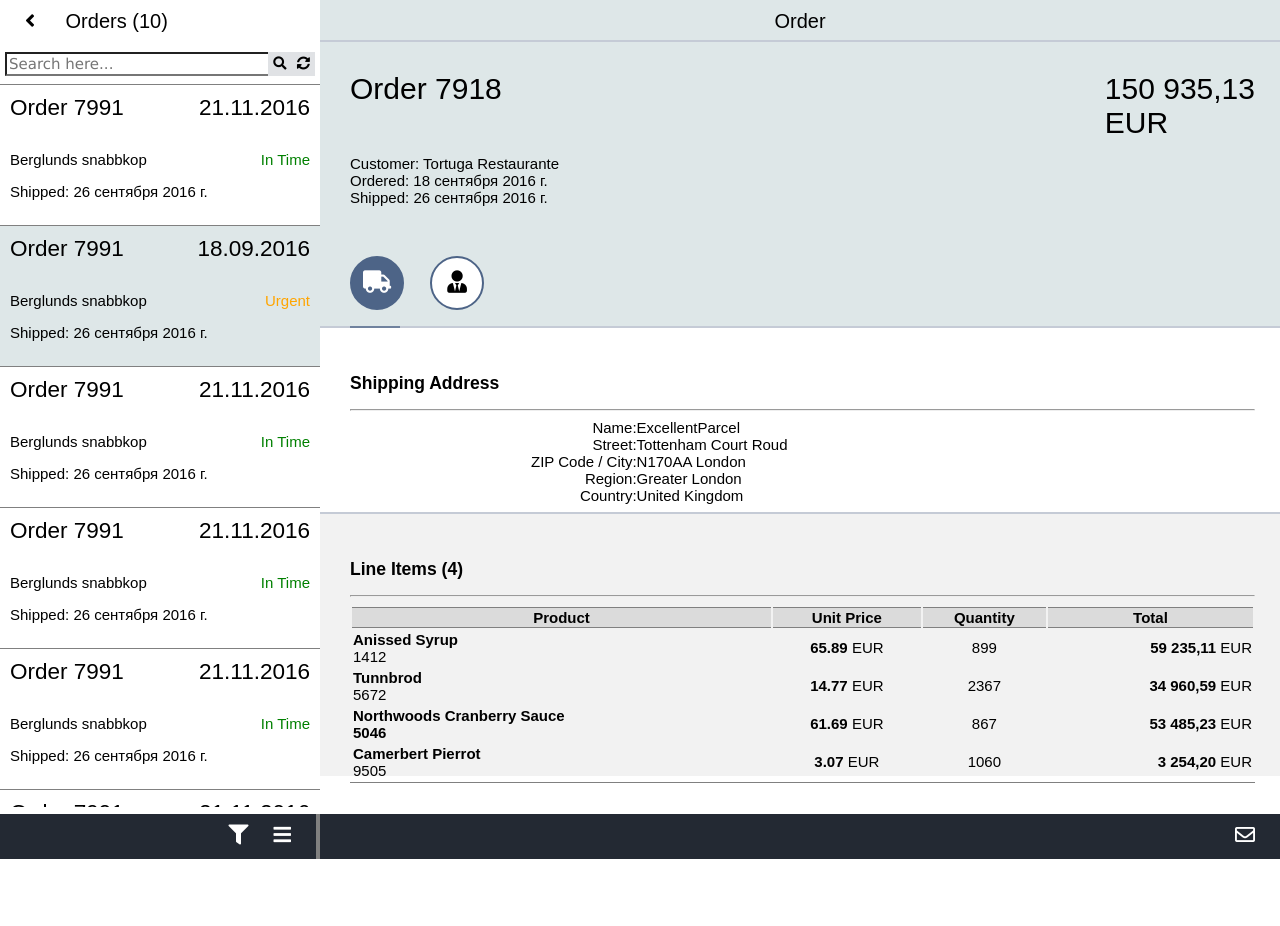
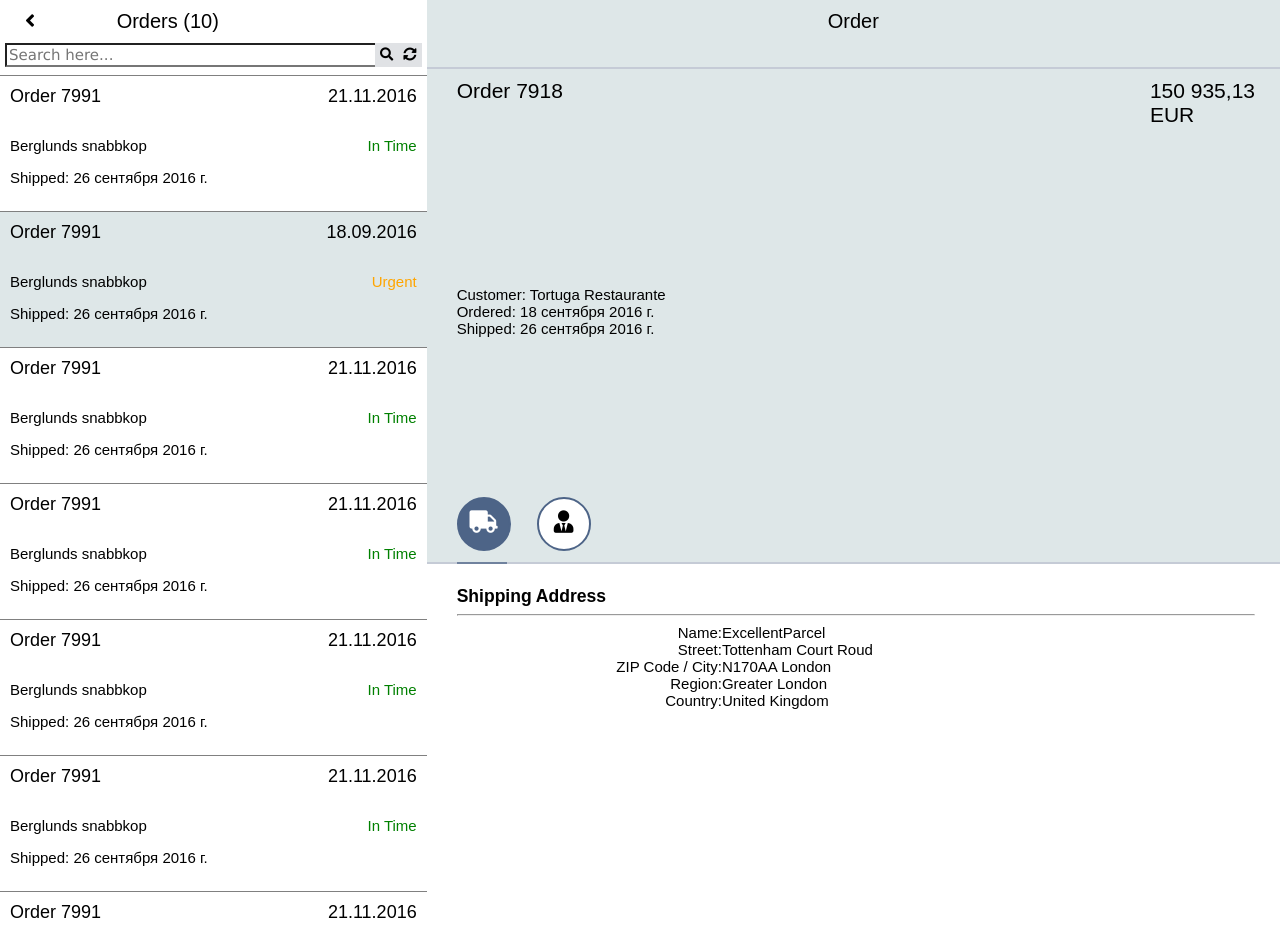
Before and after one commit to gwinbleid/lx-course-june2018-alexander-shavel-vanillajs, a plain HTML site: page index.html in a window 1280 px wide. Shown: the top 926 px of the page. Before the commit the page ends 859 px from the top, so only its background shows below. Drawn offline with Linux system fonts and the light colour scheme.

Commit message:
Home Task 1: Attempt 2

```diff
--- a/css/style2.css
+++ b/css/style.css
@@ -1,47 +1,71 @@
 body {
 	font-size: 15px;
 	font-family: 'Arial', sans-serif;
+	margin: 0;
 }
 
 .container {
-	display: -webkit-flex;
-  	display: -ms-flexbox;
 	display: flex;
 	flex-direction: row;
-	justify-content: space-between;
 	align-items: stretch;
-	overflow: hidden;
-	height: 100%;
 }
 
 .master {
-	width: 30%;
 	flex: 1;
 	display: flex;
 	flex-direction: column;
 	justify-content: space-between;
+	align-items: stretch;
+	align-content: stretch;
+	width: 25%;
 }
 
 .detail {
-	width: 70%;
-	flex: 3;
+	flex: 2;
 	display: flex;
 	flex-direction: column;
 	justify-content: space-between;
+	align-items: stretch;
+	align-content: stretch;
+	width: 75%;
 }
 
 header {
 	padding-top: 10px;
-	height: 25px;
+	height: 30px;
 	font-size: 20px;
+	vertical-align: middle;
 	padding-bottom: 5px;
+	box-sizing: padding-box;
+}
 
+.master header {
+	display: flex;
+	flex-direction: row;
+	justify-content: space-between;
 }
 
 .detail header {
 	border-bottom: 2px solid rgb(197, 203, 214);
 	background-color: rgb(222, 231, 232);
 }
+
+/************Footer**********************/
+footer {
+	height: 40px;
+	background-color: rgb(35, 41, 51);
+	text-align: right;
+	vertical-align: middle;
+	padding-top: 10px;
+	padding-right: 25px;
+}
+
+.footer_icons {
+	color: white;
+	font-size: 20px;
+	padding-top: 50%;
+}
+/**************************************/
 
 .text_align_left { text-align: left; }
 .text_align_right { text-align: right; }
@@ -50,10 +74,17 @@ header {
 
 .in_time { color: green; }
 .urgent { color: orange; }
+.unvisible {
+	visibility: hidden;
+}
 
 
 /* Секция для article and his contains */
 /***************************************/
+
+article {
+	flex: 1
+}
 
 .detail section {
 	border-bottom: 2px solid rgb(197, 203, 214);
@@ -62,24 +93,31 @@ header {
 	padding-top: 30px;
 }
 
-#secondary_info {
-	height: 20%;
-}
-
-#items_info {
-	height: 30%;
-}
-
 .detail section:last-child {
 	border-bottom: none;
 }
 
 #order_info {
 	background-color: rgb(222, 231, 232);
+	display: flex;
+	flex-direction: column;
+	justify-content: space-between;
+	flex: 1 1;
+	height: 35vh
+}
+
+#secondary_info {
+	flex: 1 1;
+	height: 25vh;
 }
 
 #items_info {
+	display: flex;
+	flex-direction: column;
+
 	background-color: rgb(242, 242, 242);
+	flex: 1 1;
+	height: 38vh;
 }
 
 .title {
@@ -87,14 +125,7 @@ header {
 	display: flex;
 	flex-direction: row;
 	justify-content: space-between;
-}
-
-.total_item_cost {
-		font-size: 2em;
-}
-
-#order_title {
-	font-size: 2em;
+	font-size: 1.4em;
 }
 
 .order_info_data {
@@ -126,6 +157,7 @@ header {
 .active_info .button {
 	background-color: rgb(77, 100, 135);
 	color: #fff;
+	margin-bottom: -2px;
 }
 
 .button {
@@ -147,13 +179,13 @@ header {
 /*************Section 2****************/
 
 .section_heading {
-	margin-top: 15px;
+	margin-top: 25px;
 	margin-bottom: 15px;
 }
 
 .additional_data {
 	margin-left: 20%;
-	margin-bottom: 25px;
+	margin-bottom: 32px;
 	display: inline-flex;
 }
 
@@ -165,10 +197,15 @@ table {
 	width: 100%;
 	margin-bottom: 15px;
 	border-bottom: 1px solid grey;
+	border-collapse: collapse;
+}
+
+thead {
+	background-color: rgb(219, 219, 219);
 }
 
 th {
-	background-color: rgb(219, 219, 219);
+
 	border-top: 1px solid grey;
 	border-bottom: 1px solid grey;
 }
@@ -177,31 +214,14 @@ th {
 
 /**************************************/
 
-/************Footer**********************/
-footer {
-	height: 35px;
-	background-color: rgb(35, 41, 51);
-	text-align: right;
-	vertical-align: middle;
-	padding-top: 10px;
-	padding-right: 25px;
-}
-
-.footer_icons {
-	color: white;
-	font-size: 20px;
-	padding-top: 50%;
-}
-/**************************************/
-
-
-
-
-
 /****************MASTER****************/
 
-#entity_name {
-	margin: 25px;
+sidebar {
+	flex: 1;
+	display: flex;
+	flex-direction: column;
+	margin-bottom: 0;
+	padding-bottom: 0;
 }
 
 .search_box {
@@ -213,9 +233,12 @@ input {
 }
 
 .orders_list {
-	height: 723px;
+	height: calc(100vh - 60px);
+	display: flex;
+	flex-direction: column;
 	overflow-y: scroll;
 	overflow-x: none;
+	flex: 1;
 }
 
 .orders_list_item {
@@ -237,7 +260,7 @@ input {
 	flex-direction: row;
 	justify-content: space-between;
 	margin-bottom: 15px;
-	font-size: 1.5em;
+	font-size: 1.2em;
 }
 
 .orders_list_item_description {
@@ -333,7 +356,9 @@ input {
 @media screen and (max-width: 1024px) {
 
 	#entity_name {
-		margin: 15px;
+		font-size: 15px;
+		position: relative;
+		left: 7%;
 	}
 
 	.orders_list_item_title {
@@ -354,6 +379,70 @@ input {
 		flex-direction: column;
 	}
 }
+
+@media screen and (max-height: 1024px) {
+	header {
+		height: 3%;
+
+	}
+	.section_heading {
+			margin-top: 25px;
+			margin-bottom: 15px;
+	}
+
+	footer {
+		height: 3%;
+	}
+
+	.detail section {
+		padding-top: 10px;
+	}
+
+
+	#order_info {
+		background-color: rgb(222, 231, 232);
+		display: flex;
+		flex-direction: column;
+		justify-content: space-between;
+		height: 30%;
+	}
+
+	#secondary_info {
+		height: 25%;
+	}
+
+	#items_info {
+		display: flex;
+		flex-direction: column;
+		justify-content: space-between;
+		background-color: rgb(242, 242, 242);
+
+		height: 40%;
+	}
+
+	.info_panel {
+		margin-top: 2%;
+		display: flex;
+		flex-direction: row;
+		justify-content: flex-start;
+	}
+
+	.info_item {
+		height: 50px;
+		width: 50px;
+		text-align: center;
+		margin-right: 30px;
+		padding-bottom: 15px;
+		margin-bottom: -2px
+	}
+
+	.section_heading {
+		margin-top: 12px;
+		margin-bottom: 7px;
+	}
+}
+
+
 @media screen and (max-width: 480px) {
 
 	/****Detail*************************/
@@ -482,3 +571,11 @@ input {
 
 	/*******************************/
 }
+
+@media screen and (max-height: 400px) {
+	#info_item {
+		height: 40%;
+		overflow-y: scroll;
+		margin-bottom: 10px;
+	}
+}
--- a/index.html
+++ b/index.html
@@ -4,18 +4,19 @@
     <meta charset="UTF-8">
     <meta name="viewport" content="width=device-width, initial-scale=1.0">
     <meta http-equiv="X-UA-Compatible" content="ie=edge">
-    <link rel="stylesheet" type="text/css" href="./css/style2.css">
+    <link rel="stylesheet" type="text/css" href="./css/style.css">
     <link rel="stylesheet" href="./font/web-fonts-with-css/css/fontawesome-all.min.css">
-    <title>Livecoding</title>
+    <title>Order Manager</title>
 </head>
 <body style="margin: 0">
     <div class="container">
     	<div class="master">
     		<header>
-    			<span class="text_align_left"><i class="fas fa-angle-left"></i></span>
-    			<span id="entity_name" class="text_align_center">Orders (10)</span>
+    			<div class="text_align_left"><i class="fas fa-angle-left"></i></div>
+				<div id="entity_name" class="text_align_center">Orders (10)</div>
+				<div class="unvisible">I'am unvisible!</div>
     		</header>
-    		<article>
+    		<sidebar>
 
     			<section class="search_box">
     				<form class="form-wrapper cf">
@@ -269,7 +270,7 @@
     				</div>
     			</section>
 
-    		</article>
+    		</sidebar>
     		<footer>
     			<span class="footer_icons"><i class="fas fa-filter"></i><i class="fas fa-bars"></i></span>
     		</footer>
@@ -283,11 +284,11 @@
 
     			<div class="title">
     				<div>
-    					<span id="order_title">Order 7918</	span>
+    					<span class="order_title">Order 7918</	span>
     				</div>
 
     				<div>
-    				<span class="total_item_cost" style="text-align: right;">150 935,13</	span><br><span style="font-size: 0.7	em; text-align: end">EUR</span>
+    				<span class="total_item_cost">150 935,13</	span><br><span style="font-size: 0.7	em; text-align: end">EUR</span>
     				</div>
     			</div>
 
@@ -307,7 +308,7 @@
     		</section>
 
     		<section id="secondary_info">
-    			<h3 class="section_heading">Shipping Address	</h3>
+    			<h3 class="section_heading">Shipping Address</h3>
     			<hr>
     			<div class="additional_data">
     				<div class="text_align_right">
@@ -342,15 +343,15 @@
 
     			<table>
     				<thead>
-						<th>Product</th>
-						<th>Unit Price</th>
-						<th>Quantity</th>
-						<th>Total</th>
+						<th>Product</th><!-- -->
+						<!-- --><th>Unit Price</th>
+						<!-- --><th>Quantity</th>
+						<!-- --><th>Total</th>
 					</thead>
 					<tbody>
 						<tr>
 							<td class="text_align_left">
-								<span class="text_bold">	Anissed Syrup</span>
+								<span class="text_bold">Anissed Syrup</span>
 								<br>
 								<span>1412</span>
 							</td>
@@ -388,19 +389,19 @@
 
 						<tr>
 							<td class="text_align_left">
-								<span class="text_bold">	Northwoods Cranberry Sauce</	span>
+								<span class="text_bold">Northwoods Cranberry Sauce</	span>
 								<br>
 								<span>5046</span>
 						</td>
 							<td class="text_align_center">
-								<span class="text_bold">61.69	</span>
+								<span class="text_bold">61.69</span>
 							<span> EUR</span>
 							</td>
 							<td class="text_align_center">
 								<span>867</span>
 							</td>
 							<td class="text_align_right">
-								<span class="text_bold">53 	485,23</span>
+								<span class="text_bold">53 485,23</span>
 								<span> EUR</span>
 							</td>
 						</tr>
@@ -430,7 +431,7 @@
 
     		</article>
     		<footer>
-    			<span style="text-align: right" class="text_align_right footer_icons"><i class="far fa-envelope"></i></span>
+    			<span class="text_align_right footer_icons"><i class="far fa-envelope"></i></span>
     		</footer>
     	</div>
     </div>
```
